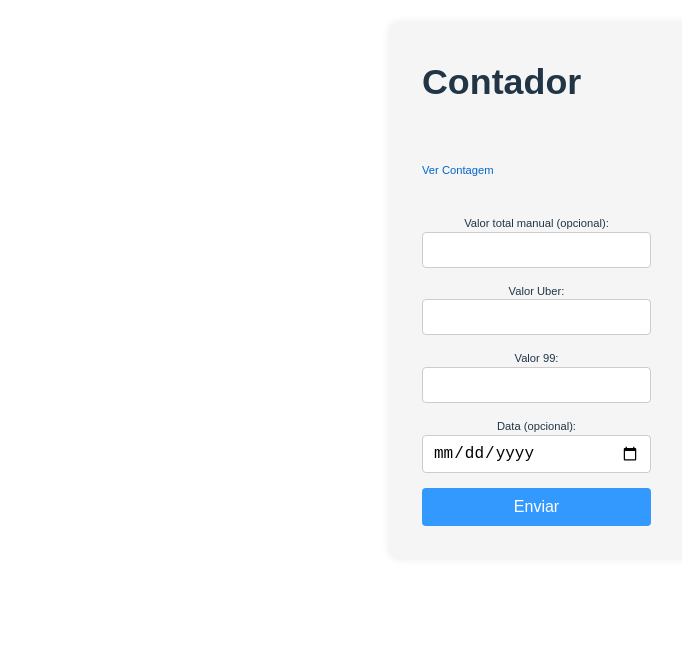
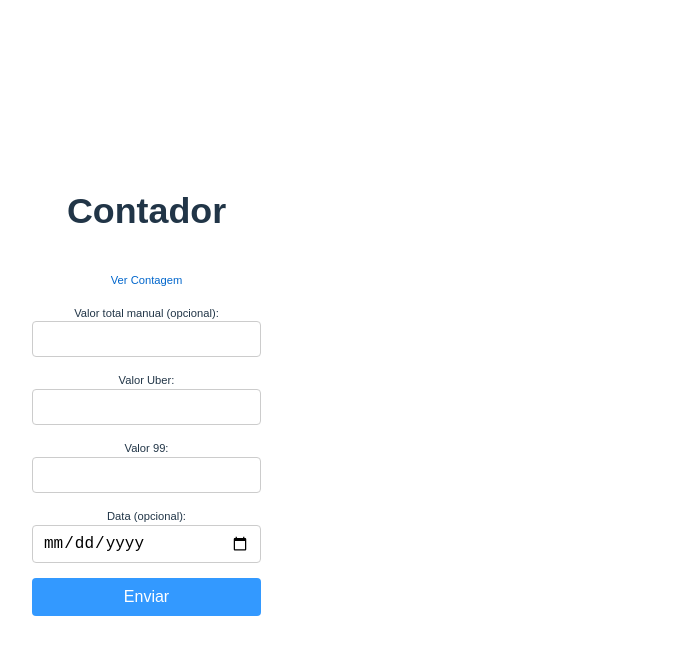
Before and after one commit to Eudantas2024/frontend-uber, a React (Vite) app: page / in a window 1280 px wide. Shown: the top 654 px of the page, without its empty margins (0-682 px from the left). Built offline with nearby package versions, Linux system fonts and the light colour scheme.

Commit message:
Corrigir nome da pasta pages (minúsculo)

```diff
--- a/src/pages/Home.css
+++ b/src/pages/Home.css
@@ -1,28 +1,11 @@
-/* App.css */
-html, body, #root {
-  height: 100%;
-margin-top: 1px;
-width: 100%;
-
-}
 
 .container {
-  width: 100%;
-  display: flex;
-  justify-content: center; /* horizontal */
-  align-items: flex-start; /* topo vertical */
-  padding-top: 4px; /* ajuste a distância do topo aqui */
-  padding-left: 35px;
-  box-sizing: border-box;
-  flex-direction: column;
-  gap: 20px;
-  width: 100%;
-  max-width: 400px; /* largura máxima para o formulário, opcional */
-  margin: 0 auto; /* para centralizar horizontalmente se houver max-width */
-  background: #f5f5f5; /* só para dar um contraste leve, pode remover */
-  border-radius: 8px;
-
-  box-shadow: 0 0 10px rgb(0 0 0 / 0.1);
+  max-width: 500px;
+  margin: 20px auto;
+  padding: 1rem 2rem;
+  font-family: Arial, sans-serif;
+  font-size: 0.7rem;
+  text-align: center;
 }
 
 h1 {
```
